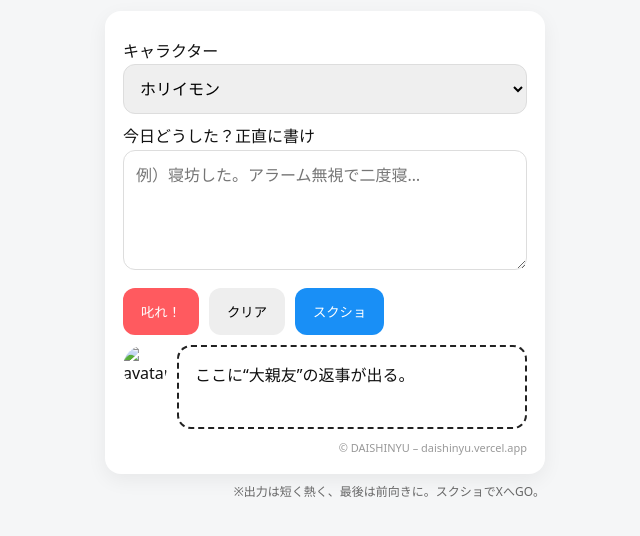
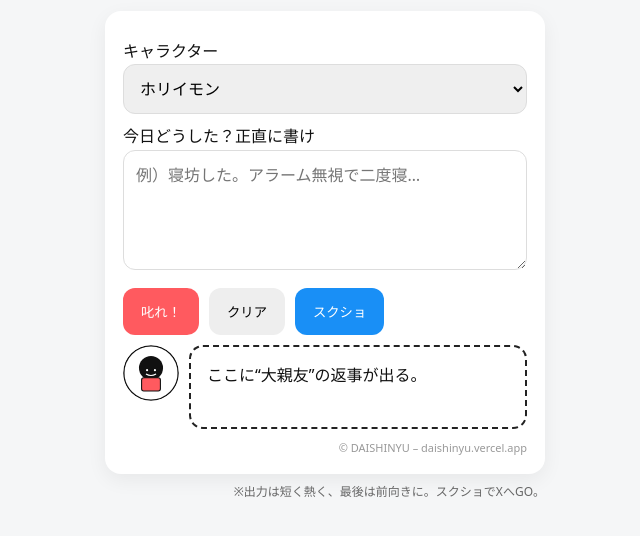
Before and after one commit to 2ndbro-spec/daishinyu, a website: page public/index.html in a window 1280 px wide. Shown: the part 130-666 px from the top of the page, without its empty margins (315-955 px from the left). Drawn offline with nearby package versions, Linux system fonts and the light colour scheme.

Commit message:
Update index.html

```diff
--- a/public/index.html
+++ b/public/index.html
@@ -29,7 +29,7 @@
     .ghost{background:#eee}
     .share{background:#198ff6;color:#fff}
     .flex{display:flex; gap:10px; align-items:flex-start}
-    .ava{width:44px;height:44px;border-radius:50%;object-fit:cover;flex:none}
+    .ava{ width: 56px; height: 56px; border-radius: 50%; object-fit: cover; }
     .bubble{flex:1; padding:16px; border:2px dashed var(--line); border-radius:14px; background:#fff; min-height:84px; white-space:pre-wrap}
     .loader{width:22px;height:22px;border-radius:50%;border:3px solid #ddd;border-top-color:#333;animation:spin .8s linear infinite}
     @keyframes spin{to{transform:rotate(360deg)}}
@@ -68,7 +68,7 @@
         </div>
 
         <div class="row flex">
-          <img id="ava" class="ava" src="/avatars/horii.png" loading="lazy" alt="avatar" />
+          <img id="ava" class="ava" src="/avatars/horii.svg" loading="lazy" alt="avatar">
           <div id="out" class="bubble">ここに“大親友”の返事が出る。</div>
         </div>
 
```
